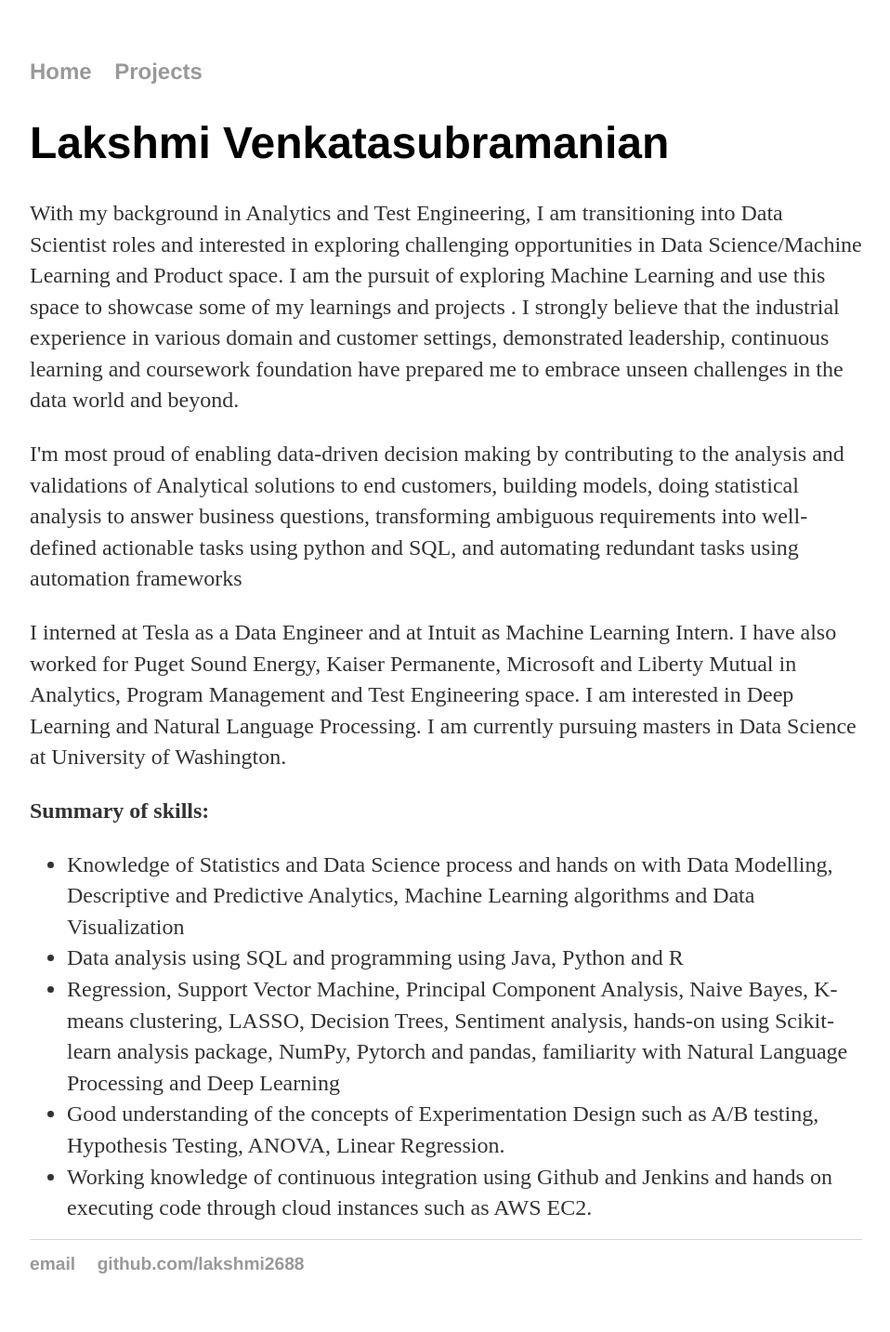
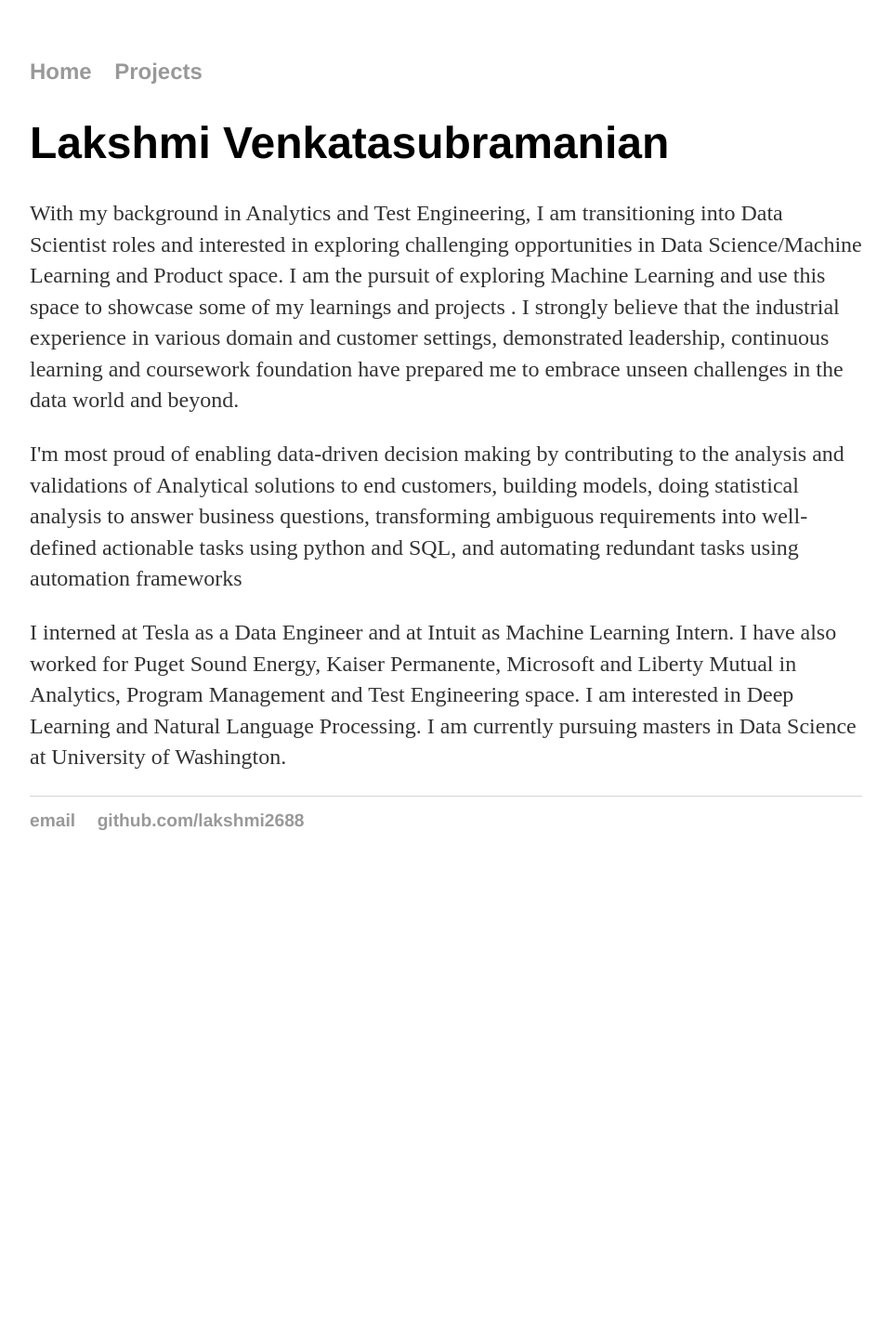
Before and after one commit to lakshmi2688/lakshmi2688.github.io, a Jekyll site: the page built from index.html, in a window 1280 px wide. Shown: the whole page at 93% size, without its empty margins (160-1118 px from the left). Built offline with Jekyll 4.4.1, drawn with Linux system fonts in a browser that asks for light colours; after the commit the page ends 957 px from its top, so only the background shows below that.

Commit message:
Update index.html

```diff
--- a/index.html
+++ b/index.html
@@ -9,14 +9,4 @@ title: Lakshmi Venkatasubramanian, Data Enthusiast
 
 <p>I interned at Tesla as a Data Engineer and at Intuit as Machine Learning Intern. I have also worked for Puget Sound Energy, Kaiser Permanente, Microsoft and Liberty Mutual in Analytics, Program Management and Test Engineering space. I am interested in Deep Learning and Natural Language Processing. I am currently pursuing masters in Data Science at University of Washington.</p>
 
-<p><strong>Summary of skills:</strong></p>
-<ul>
-<li>Knowledge of Statistics and Data Science process and hands on with Data Modelling, Descriptive and Predictive Analytics, Machine Learning algorithms and Data Visualization</li>
-<li>Data analysis using SQL and programming using Java, Python and R</li>
-<li> Regression, Support Vector Machine, Principal Component Analysis, Naive Bayes, K-means clustering, LASSO, Decision Trees, Sentiment analysis, hands-on using Scikit-learn analysis package, NumPy, Pytorch and pandas, familiarity with Natural Language Processing and
-Deep Learning</li>
-<li>Good understanding of the concepts of Experimentation Design such as A/B testing, Hypothesis Testing, ANOVA, Linear Regression.</li>
-<li>Working knowledge of continuous integration using Github and Jenkins and hands on executing code through cloud instances such as AWS EC2.</li>
-<ul>
-
 </div><!-- /.blurb -->
```
